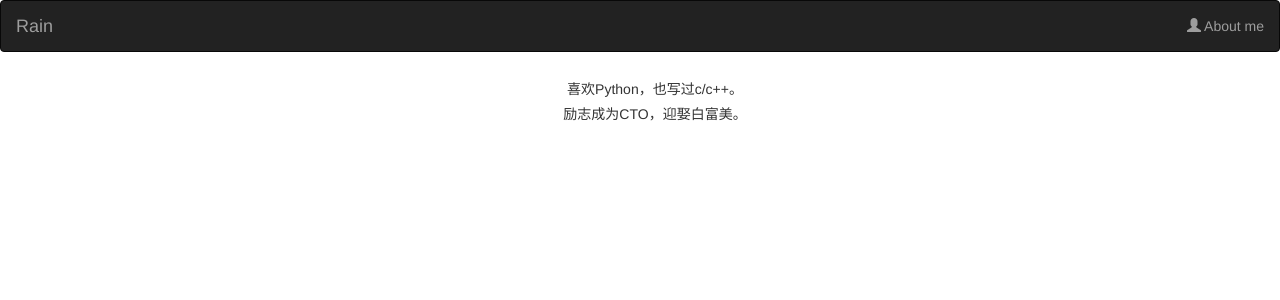
After one commit to YCchou/mysite, a Django app: template blog/templates/blog/about.html in a window 1280 px wide. The commit adds this page. Shown: the top 300 px of the page. Run offline with Django 3.2, Linux system fonts and the light colour scheme; the template is opened without the code that fills it, so the values that code supplies are empty; parts of the project's set-up code (start-up, migrations or seed data) failed here and were passed over; some libraries are stand-ins or nearby versions.

Commit message:
blog v0.1

```diff
--- /dev/null
+++ b/blog/templates/blog/about.html
@@ -0,0 +1,10 @@
+{% extends "blog/base.html" %}
+
+{% block title %}{{ "关于我" }}{% endblock %}
+
+{% block content %}
+<div class="container">
+  <h5 class="text-center">喜欢Python，也写过c/c++。</h5>
+  <h5 class="text-center">励志成为CTO，迎娶白富美。</h5>
+</div>
+{% endblock %}
--- a/blog/templates/blog/base.html
+++ b/blog/templates/blog/base.html
@@ -21,7 +21,7 @@
           <a class="navbar-brand" href="/blog/">Rain</a>
         </div>
         <ul class="nav navbar-nav navbar-right">
-          <li><a href="/blog/resume/"><span class="glyphicon glyphicon-user"></span> About me</a></li>
+          <li><a href="/blog/about/"><span class="glyphicon glyphicon-user"></span> About me</a></li>
         </ul>
       </div>
     </nav>
--- a/blog/urls.py
+++ b/blog/urls.py
@@ -14,5 +14,5 @@ urlpatterns = [
     url(r'^(?P<post_id>\d+)/share/$', views.post_share, name='post_share'),
     url(r'^tag/(?P<tag_slug>[-\w]+)/$', views.post_list, name='post_list_by_tag'),
     url(r'^feed/$', LatestPostsFeed(), name='post_feed'),
-    url(r'^resume/$', views.resume, name='resume'),
+    url(r'^about/$', views.about),
 ]
--- a/blog/views.py
+++ b/blog/views.py
@@ -101,5 +101,5 @@ def post_detail(request, year, month, day, post):
     return render(request, 'blog/post/detail.html', {'post': post,
                                                      'similar_posts':similar_posts})
 
-def resume(request):
-    return HttpResponse('resume')
+def about(request):
+    return render(request, 'blog/about.html')
```
